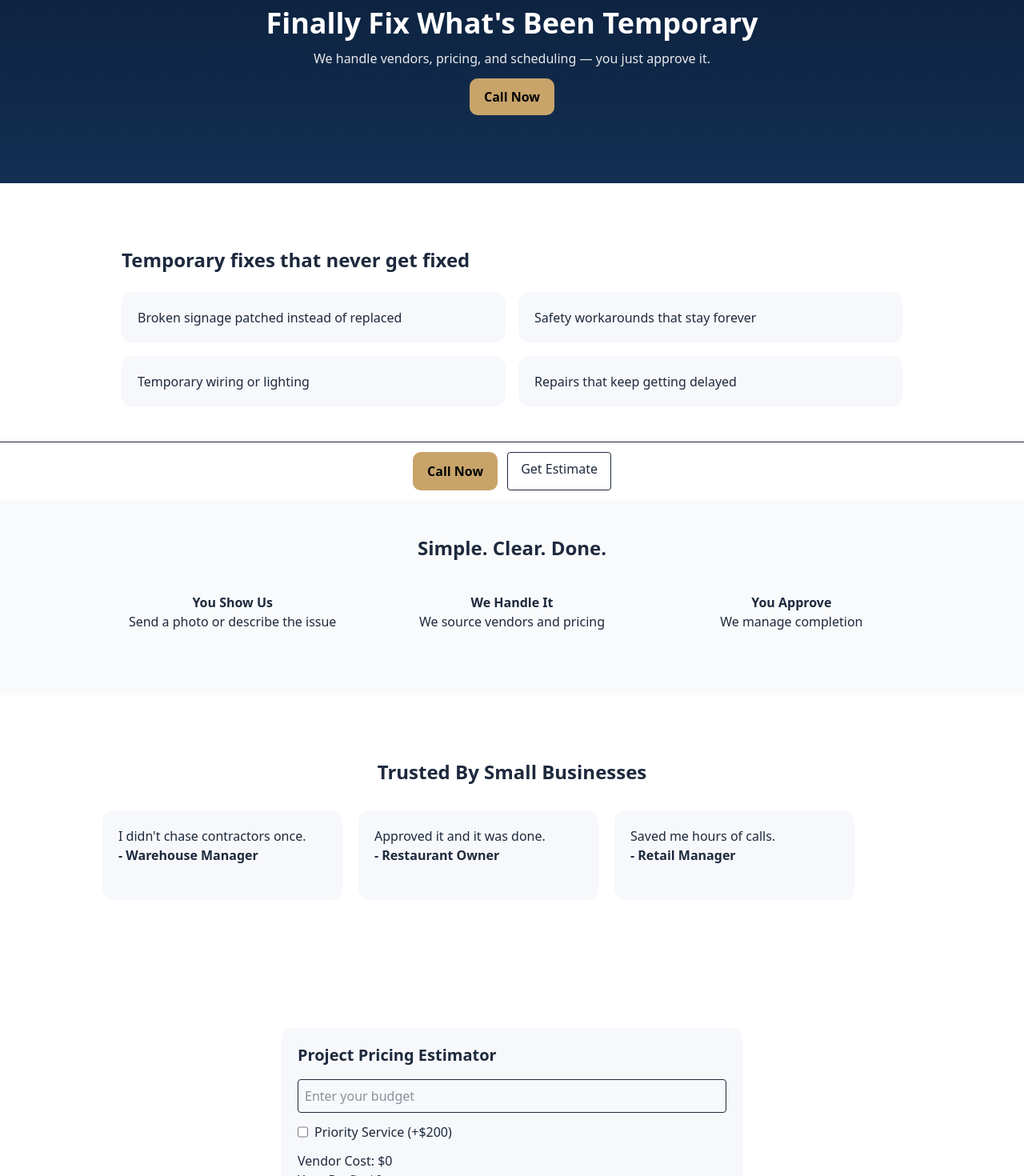
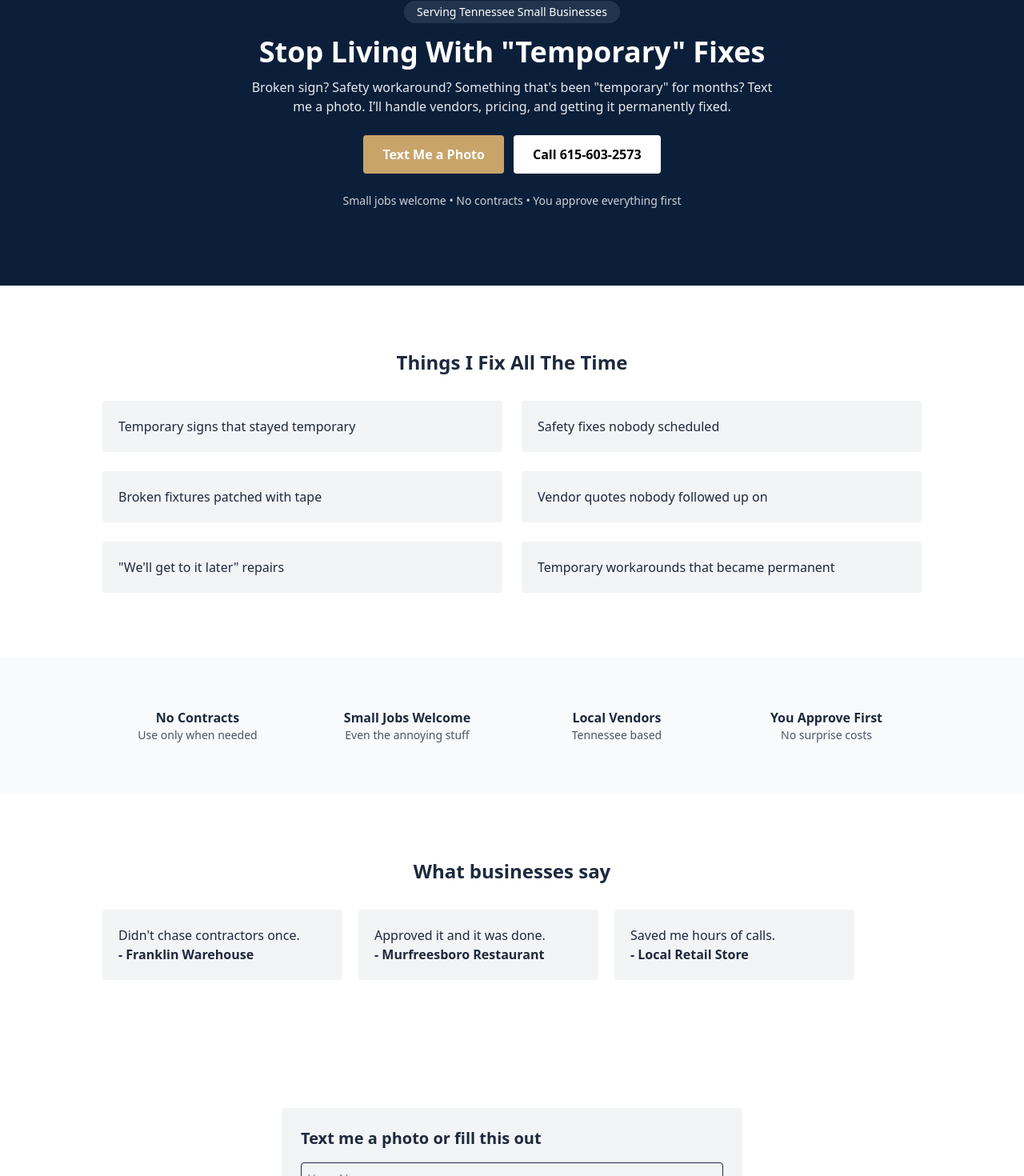
Before and after one commit to Kayoken54/getkeystoneps-site, a React (Vite) app: page / in a window 1280 px wide. Shown: the part 175-1645 px from the top of the page at 80% size. Built offline with nearby package versions, Linux system fonts and the light colour scheme.

Commit message:
Update App.jsx

```diff
--- a/src/App.jsx
+++ b/src/App.jsx
@@ -5,9 +5,10 @@ export default function KeystoneLanding() {
   const [priority, setPriority] = useState(false);
   const trackRef = useRef(null);
   const indexRef = useRef(0);
+  const startX = useRef(0);
 
   const vendor = Math.round(budget * 0.7);
-  const profit = Math.round((budget - vendor) + (priority ? 200 : 0));
+  const profit = Math.round(budget - vendor + (priority ? 200 : 0));
   const margin = budget ? Math.round((profit / budget) * 100) : 0;
 
   useEffect(() => {
@@ -15,38 +16,32 @@ export default function KeystoneLanding() {
       const track = trackRef.current;
       if (!track) return;
       indexRef.current++;
-      if (indexRef.current > track.children.length - 1) {
-        indexRef.current = 0;
-      }
+      if (indexRef.current > track.children.length - 1) indexRef.current = 0;
       track.style.transform = `translateX(-${indexRef.current * 320}px)`;
-    }, 3500);
+    }, 4000);
 
     return () => clearInterval(interval);
   }, []);
 
-  useEffect(() => {
-    const handler = () => {
-      const y = window.scrollY;
-      const nav = document.getElementById("navCTA");
-      const bottom = document.getElementById("bottomCTA");
+  const handleTouchStart = (e) => {
+    startX.current = e.touches[0].clientX;
+  };
 
-      if (!nav || !bottom) return;
+  const handleTouchEnd = (e) => {
+    const endX = e.changedTouches[0].clientX;
+    const diff = startX.current - endX;
+    const track = trackRef.current;
+    if (!track) return;
 
-      if (y < 400) {
-        nav.textContent = "Call Now";
-        bottom.textContent = "Call Now";
-      } else if (y < 1200) {
-        nav.textContent = "Get Estimate";
-        bottom.textContent = "Get Estimate";
-      } else {
-        nav.textContent = "Start Project";
-        bottom.textContent = "Start Project";
-      }
-    };
+    if (diff > 50) indexRef.current++;
+    if (diff < -50) indexRef.current--;
 
-    window.addEventListener("scroll", handler);
-    return () => window.removeEventListener("scroll", handler);
-  }, []);
+    if (indexRef.current < 0) indexRef.current = 0;
+    if (indexRef.current > track.children.length - 1)
+      indexRef.current = track.children.length - 1;
+
+    track.style.transform = `translateX(-${indexRef.current * 320}px)`;
+  };
 
   const submit = (e) => {
     e.preventDefault();
@@ -59,105 +54,160 @@ export default function KeystoneLanding() {
   };
 
   return (
-    <div className="min-h-screen text-slate-800">
-      <style>{`
-        body{margin:0;font-family:system-ui}
-        .hero{background:linear-gradient(180deg,#0B1F3A,#132F52);color:white}
-        .card{background:#f7f8fb;border-radius:14px;padding:20px}
-        .cta{background:#C8A46A;color:black;padding:12px 18px;border-radius:10px;font-weight:700}
-      `}</style>
+    <div className="min-h-screen text-slate-800" style={{ fontFamily: "system-ui" }}>
 
+      {/* NAV */}
       <nav className="flex justify-between items-center p-5 shadow-sm sticky top-0 bg-white z-50">
         <div className="flex items-center gap-2 font-bold">
-          <img src="/images/logo.png" alt="Keystone Permanent Solutions logo" className="h-10" />
+          <img src="/logo.png" className="h-10" />
           Keystone Permanent Solutions
         </div>
-        <a href="tel:6156032573" id="navCTA" className="cta">Call Now</a>
+        <a href="tel:6156032573" className="bg-[#C8A46A] px-4 py-2 rounded font-semibold animate-pulse">
+          Call Eddie
+        </a>
       </nav>
 
-      <section className="hero text-center py-24 px-6">
-        <h1 className="text-4xl font-bold mb-3">Finally Fix What's Been Temporary</h1>
-        <p className="opacity-90 mb-6">We handle vendors, pricing, and scheduling — you just approve it.</p>
-        <a href="tel:6156032573" className="cta">Call Now</a>
-      </section>
+      {/* HERO */}
+      <section style={{ background: "#0B1F3A", color: "white" }} className="text-center py-24 px-6">
+        <div className="mb-4 inline-block bg-white/10 px-4 py-1 rounded-full text-sm">
+          Serving Tennessee Small Businesses
+        </div>
 
-      <section className="py-20 px-6 max-w-5xl mx-auto">
-        <h2 className="text-2xl font-semibold mb-6">Temporary fixes that never get fixed</h2>
-        <div className="grid md:grid-cols-2 gap-4">
-          <div className="card">Broken signage patched instead of replaced</div>
-          <div className="card">Safety workarounds that stay forever</div>
-          <div className="card">Temporary wiring or lighting</div>
-          <div className="card">Repairs that keep getting delayed</div>
+        <h1 className="text-4xl font-bold mb-3">
+          Stop Living With "Temporary" Fixes
+        </h1>
+
+        <p className="opacity-90 mb-6 max-w-2xl mx-auto">
+          Broken sign? Safety workaround? Something that's been "temporary" for months?
+
+          Text me a photo. I’ll handle vendors, pricing, and getting it permanently fixed.
+        </p>
+
+        <div className="flex justify-center gap-3 flex-wrap">
+          <a href="sms:6156032573" className="bg-[#C8A46A] px-6 py-3 rounded font-semibold hover:scale-105 transition">
+            Text Me a Photo
+          </a>
+          <a href="tel:6156032573" className="bg-white text-black px-6 py-3 rounded font-semibold hover:scale-105 transition">
+            Call 615-603-2573
+          </a>
+        </div>
+
+        <div className="mt-6 text-sm opacity-80">
+          Small jobs welcome • No contracts • You approve everything first
         </div>
       </section>
 
-      <section className="bg-gray-50 py-20 px-6">
-        <div className="max-w-5xl mx-auto text-center">
-          <h2 className="text-2xl font-semibold mb-10">Simple. Clear. Done.</h2>
-          <div className="grid md:grid-cols-3 gap-6">
-            <div>
-              <h3 className="font-bold">You Show Us</h3>
-              <p>Send a photo or describe the issue</p>
+      {/* THINGS I FIX */}
+      <section className="py-20 px-6">
+        <div className="max-w-5xl mx-auto">
+          <h2 className="text-2xl font-semibold mb-8 text-center">
+            Things I Fix All The Time
+          </h2>
+
+          <div className="grid md:grid-cols-2 gap-6">
+            <div className="bg-gray-100 p-5 rounded">
+              Temporary signs that stayed temporary
             </div>
-            <div>
-              <h3 className="font-bold">We Handle It</h3>
-              <p>We source vendors and pricing</p>
+            <div className="bg-gray-100 p-5 rounded">
+              Safety fixes nobody scheduled
             </div>
-            <div>
-              <h3 className="font-bold">You Approve</h3>
-              <p>We manage completion</p>
+            <div className="bg-gray-100 p-5 rounded">
+              Broken fixtures patched with tape
+            </div>
+            <div className="bg-gray-100 p-5 rounded">
+              Vendor quotes nobody followed up on
+            </div>
+            <div className="bg-gray-100 p-5 rounded">
+              "We'll get to it later" repairs
+            </div>
+            <div className="bg-gray-100 p-5 rounded">
+              Temporary workarounds that became permanent
             </div>
           </div>
         </div>
       </section>
 
-      <section className="py-20 px-6">
-        <h2 className="text-center text-2xl font-semibold mb-8">Trusted By Small Businesses</h2>
-        <div className="overflow-hidden max-w-5xl mx-auto">
-          <div ref={trackRef} className="flex gap-5 transition-transform duration-500">
-            <div className="card min-w-[300px]">They fixed something we ignored for a year.<br/><strong>- Shop Owner</strong></div>
-            <div className="card min-w-[300px]">I didn't chase contractors once.<br/><strong>- Warehouse Manager</strong></div>
-            <div className="card min-w-[300px]">Approved it and it was done.<br/><strong>- Restaurant Owner</strong></div>
-            <div className="card min-w-[300px]">Saved me hours of calls.<br/><strong>- Retail Manager</strong></div>
+      {/* CREDIBILITY BADGES */}
+      <section className="bg-gray-50 py-16 px-6">
+        <div className="max-w-5xl mx-auto grid md:grid-cols-4 gap-6 text-center">
+          <div>
+            <div className="font-bold">No Contracts</div>
+            <div className="text-sm text-gray-600">Use only when needed</div>
+          </div>
+          <div>
+            <div className="font-bold">Small Jobs Welcome</div>
+            <div className="text-sm text-gray-600">Even the annoying stuff</div>
+          </div>
+          <div>
+            <div className="font-bold">Local Vendors</div>
+            <div className="text-sm text-gray-600">Tennessee based</div>
+          </div>
+          <div>
+            <div className="font-bold">You Approve First</div>
+            <div className="text-sm text-gray-600">No surprise costs</div>
           </div>
         </div>
       </section>
 
+      {/* TESTIMONIALS */}
       <section className="py-20 px-6">
-        <div className="max-w-xl mx-auto card">
-          <h2 className="text-xl font-semibold mb-4">Project Pricing Estimator</h2>
-          <input
-            type="number"
-            placeholder="Enter your budget"
-            className="w-full border p-2 rounded mb-3"
-            onChange={(e) => setBudget(Number(e.target.value))}
-          />
-          <label className="flex gap-2 mb-3">
-            <input type="checkbox" onChange={(e) => setPriority(e.target.checked)} />
-            Priority Service (+$200)
-          </label>
-          <p>Vendor Cost: ${vendor}</p>
-          <p>Your Profit: ${profit}</p>
-          <p>Margin: {margin}%</p>
+        <h2 className="text-center text-2xl font-semibold mb-8">What businesses say</h2>
+        <div
+          className="overflow-hidden max-w-5xl mx-auto"
+          onTouchStart={handleTouchStart}
+          onTouchEnd={handleTouchEnd}
+        >
+          <div ref={trackRef} className="flex gap-5 transition-transform duration-500">
+            <div className="bg-gray-100 p-5 rounded min-w-[300px]">
+              Finally fixed our duct taped sign.<br />
+              <strong>- Nashville Shop</strong>
+            </div>
+            <div className="bg-gray-100 p-5 rounded min-w-[300px]">
+              Didn't chase contractors once.<br />
+              <strong>- Franklin Warehouse</strong>
+            </div>
+            <div className="bg-gray-100 p-5 rounded min-w-[300px]">
+              Approved it and it was done.<br />
+              <strong>- Murfreesboro Restaurant</strong>
+            </div>
+            <div className="bg-gray-100 p-5 rounded min-w-[300px]">
+              Saved me hours of calls.<br />
+              <strong>- Local Retail Store</strong>
+            </div>
+          </div>
         </div>
       </section>
 
+      {/* CONTACT */}
       <section className="py-20 px-6">
-        <form onSubmit={submit} className="max-w-xl mx-auto card">
-          <h2 className="text-xl font-semibold mb-4">Start Your Project</h2>
+        <form onSubmit={submit} className="max-w-xl mx-auto bg-gray-100 p-6 rounded">
+          <h2 className="text-xl font-semibold mb-4">Text me a photo or fill this out</h2>
           <input name="name" placeholder="Your Name" className="w-full border p-2 rounded mb-2" required />
-          <input name="business" placeholder="Business Name" className="w-full border p-2 rounded mb-2" />
+          <input name="business" placeholder="Business" className="w-full border p-2 rounded mb-2" />
           <input name="phone" placeholder="Phone" className="w-full border p-2 rounded mb-2" required />
-          <input name="budget" value={budget} readOnly className="w-full border p-2 rounded mb-2" />
           <textarea name="details" placeholder="What needs fixed?" className="w-full border p-2 rounded mb-2" />
-          <button className="cta w-full">Submit Project</button>
+          <button className="bg-[#C8A46A] w-full py-3 rounded font-semibold">
+            I'll take it from here
+          </button>
         </form>
       </section>
 
-      <div className="fixed bottom-0 left-0 right-0 bg-white border-t p-3 flex justify-center gap-3">
-        <a href="tel:6156032573" id="bottomCTA" className="cta">Call Now</a>
-        <a href="#" className="border px-4 py-2 rounded">Get Estimate</a>
+      {/* STICKY CTA */}
+      <div className="fixed bottom-0 left-0 right-0 bg-white border-t p-3 flex gap-3 z-50 md:hidden">
+        <a
+          href="sms:6156032573"
+          className="flex-1 bg-[#C8A46A] text-center py-3 rounded font-semibold animate-bounce"
+        >
+          Text Photo
+        </a>
+        <a
+          href="tel:6156032573"
+          className="flex-1 bg-black text-white text-center py-3 rounded font-semibold"
+        >
+          Call
+        </a>
       </div>
+
     </div>
   );
 }
```
